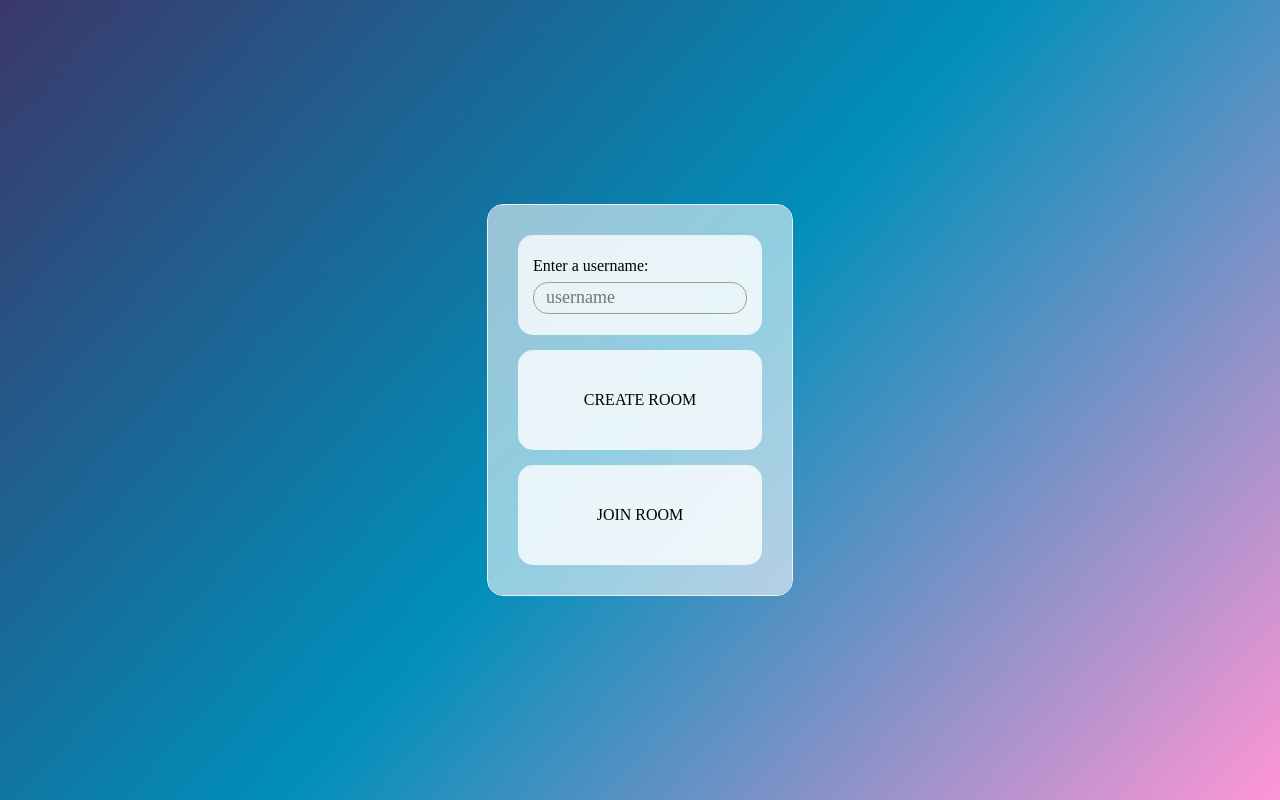
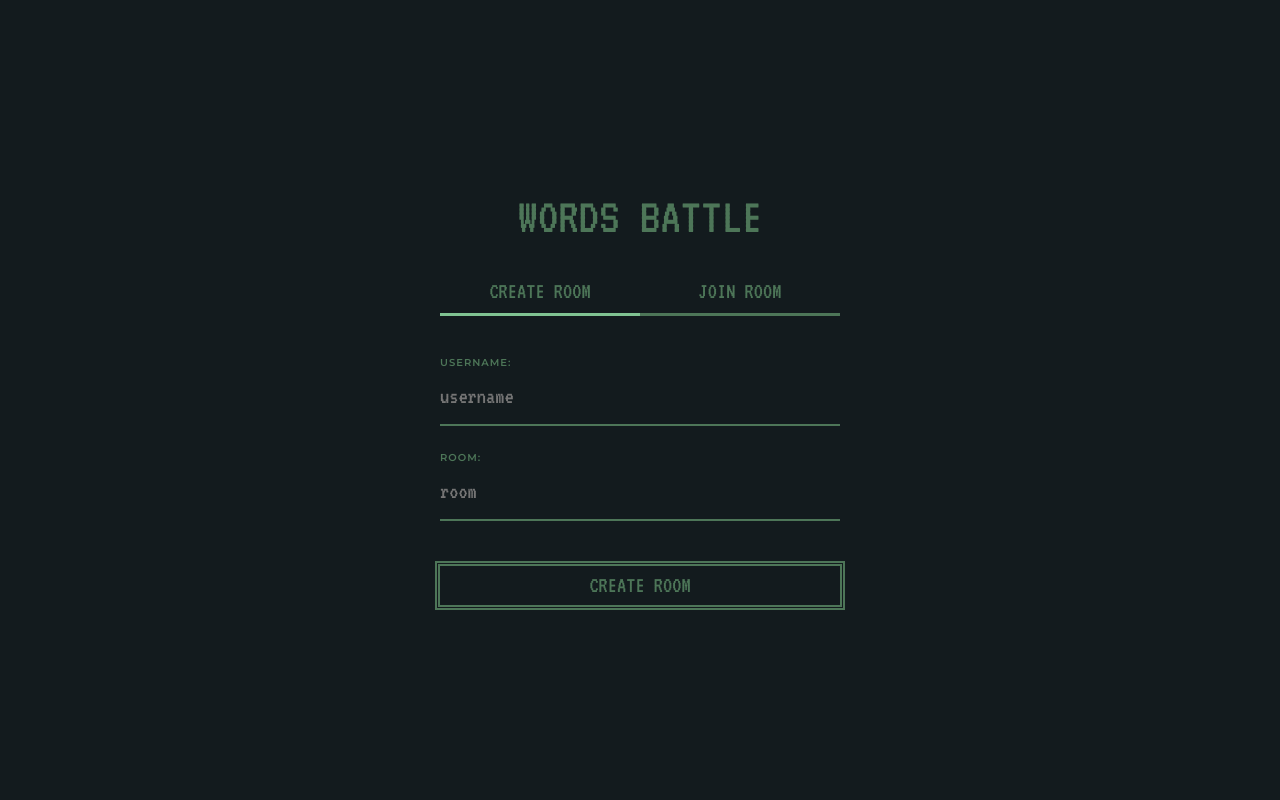
Before and after one commit to dasunheimliche/words-battle, a React (Vite) app in the folder words-battle-front/: page / in a window 1280 px wide. Built offline with nearby package versions, Linux system fonts and the light colour scheme; no server answers.

Commit message:
mas cambios esteticos

```diff
--- a/words-battle-front/src/App.css
+++ b/words-battle-front/src/App.css
@@ -1,24 +1,31 @@
+@import url('https://fonts.googleapis.com/css2?family=VT323&display=swap');
+@import url('https://fonts.googleapis.com/css2?family=Montserrat:ital,wght@0,100;0,200;0,300;0,400;0,500;0,600;0,700;0,800;0,900;1,100;1,200;1,300;1,400;1,500;1,600;1,700;1,800;1,900&display=swap');
+
+
 .App {
-    /* outline: 2px solid blue;
-    outline-offset: -2px; */
-    display: flex;
-    justify-content: center;
-    align-items: center;
-    height: 100vh;
-    width: 1050px;
+
+    font-family: 'VT323', monospace;
+    border: 1px solid rgba(77, 118, 88, 0.154);
+    border-radius: 17px;
+    color: rgb(142,163,145);
+    background-color: rgb(19,27,30);;
+
+    padding-left: 15px;
+    padding-right: 15px;
 
     display: flex;
     flex-direction: column;
+    justify-content: center;
+    align-items: center;
 }
 
 /* ROOM PANEL */
 
 .room-panel {
-    border: 1px solid black;
-    border-bottom: 0px;
+
     display: flex;
     gap: 50px;
-    font-size: 20px;
+    font-size: 30px;
 
     width: 100%;
     display: flex;
@@ -28,28 +35,35 @@
 
     border-top-left-radius: 25px;
     border-top-right-radius: 25px;
+
+    padding-bottom: 10px;
 }
 
 /* SESSION PANEL */
 .versus-panel {
-    border: 1px solid black;
+    /* border: 1px solid black; */
     /* width: 1020px; */
     width: 100%;
-    height: 50px;
+
+    height: 30px;
 
     margin-bottom: 0px;
     position: relative;
     display: flex;
-    overflow: hidden;
-
+    /* overflow: hidden; */
+    gap: 1%;
 
 }
 .player-panel {
     height: 100%;
     width: 50%;
-    border-right: 1px solid black;
     position: relative;
+
+    border: 2px solid rgb(66, 102, 76);
+    padding: 5px;
+
 }
+
 #host {
     /* border-top-left-radius: 25px;
     border-bottom-left-radius: 0px; */
@@ -60,7 +74,7 @@
 }
 .player-name {
     height: 85%;
-    border-bottom: 1px solid black;
+    /* border-bottom: 1px solid black; */
 
     display: flex;
     align-items: center;
@@ -69,12 +83,14 @@
 .player-health {
     height: 15%;
     position: relative;
+
 }
 .host-health {
     display: flex;
     justify-content: flex-end;
     height: 100%;
     background-color: rgb(111, 255, 111);
+    background-color: rgb(151,87,87);
     position: relative;
 }
 .guest-health {
@@ -82,35 +98,37 @@
     justify-content: flex-start;
     height: 100%;
     background-color: rgb(111, 255, 111);
+    background-color: rgb(151,87,87);
     position: relative;
 }
 .health-red {
     height: 100%;
-    background-color: red;
+    background-color: rgb(151,87,87);
+    background-color: rgb(19,27,30);
     width: 0px;
 }
 
-.host-name {
+/* .host-name {
     background-color: rgba(144, 238, 144, 0.131);
 }
 .guest-name {
     background-color: rgba(175, 238, 238, 0.122);
     justify-content: flex-end;
     padding-right: 15px;
-}
+} */
 
 /* DAMAGE COUNT */
 
 .damage-count {
-    outline: 1px solid red;
     width: 100%;
     height: 50px;
     display: flex;
     position: relative;
+
+    font-size: 24px;
 }
 
 .host-damage-count {
-    outline: 1px solid red;
     width: 50%;
     height: 100%;
 
@@ -130,9 +148,35 @@
     justify-content: center;
 }
 
+.daño {
+    color: rgb(151,87,87);
+}
+
+.names {
+    display: flex;
+    width: 100%;
+
+    margin-top: 18px;
+    font-size: 24px;
+}
+
+.name {
+    width: 50%;
+}
+
+.guest-name {
+    display: flex;
+    justify-content: flex-end;
+    padding-right: 3px;
+}
+
+.host-name {
+    padding-left: 3px;
+}
+
 /* PLAYGROUND PANEL */
 .playground {
-    outline: 1px solid rgb(91, 91, 91);
+    /* outline: 1px solid rgb(91, 91, 91); */
     display: flex;
     padding-top: 35px;
     padding-bottom: 35px;
@@ -152,10 +196,14 @@
     gap: 25px;
 }
 .playground-button {
-    width: 120px;
+    width: 110px;
     height: 40px;
     border: 1px solid black;
-    border-radius: 15px;
+    font-size: 21px;
+    /* border-radius: 15px; */
+    border: 5px solid rgb(77,118,88);
+    border-style: double;
+    border-radius: 3px;
 
     display: flex;
     align-items: center;
@@ -163,50 +211,66 @@
 
     cursor: pointer;
 }
+
+.playground-button:hover {
+    color: rgb(151,87,87);
+}
+
 .playground-result {
-    border: 1px solid rgb(0, 0, 0);
+    /* outline: 1px solid red; */
+
     border-radius: 15px;
-    padding: 25px;
-    width: 300px;
+    width: 420px;
+    height: 420px;
     position: relative;
 
     display: flex;
     flex-direction: column;
     align-items: center;
-    gap: 20px;
+
+    color: rgb(0,17,16);
+
+    border-radius: 15px;
+    overflow: hidden;
 
 }
 .formed-word {
-    outline: 1px solid black;
-    border-radius: 15px;
-    width: 98%;
-    padding-left: 15px;
-    padding-top: 15px;
+    width: calc(100% - 15px);
+    padding-left: 20px;
+    padding-top: 20px;
     padding-bottom: 15px;
     height: 10px;
 
+    font-size: 27px;
+
     display: flex;
     align-items: center;
+
+    background-color: rgb(76,120,87);
 }
+
 .definitions {
-    border: 1px solid black;
-    border-radius: 15px;
-    min-height: 75%;
-    padding: 15px;
-    width: calc(98% - 15px);
+
+    /* border-radius: 15px; */
+    /* min-height: 75%; */
+    font-size: 23px;
+    height: 100%;
+    padding: 20px;
+    width: calc(100% - 30px);
     display: flex;
     flex-direction: column;
     gap: 15px;
+    overflow: auto;
+    background-color: rgb(76,120,87);
 
-    overflow: hidden;
-    height: 250px;
 }
 
 
 .grid {
-    border: 3px solid rgb(228, 11, 11);
     display: flex;
     justify-content: center;
+    border-radius: 15px;
+    overflow: hidden;
 }
 
 .col {
@@ -232,6 +296,13 @@
     -webkit-user-select: none; /* Safari */
     -ms-user-select: none; /* IE 10 and IE 11 */
     user-select: none; /* Standard syntax */
+
+    color: rgb(19,27,30);
+    font-size: 27px;
+}
+
+.item:hover {
+    color: rgb(155, 40, 40);
 }
 
 .line {
@@ -256,16 +327,13 @@
 
 .start-form-container {
     z-index: 10;
-    background: linear-gradient(132deg, rgb(59, 55, 106) 0.00%, rgb(0, 143, 186) 50.00%, rgb(255, 149, 213) 100.00%);
+    background-color: rgb(19,27,30);
 }
 
-.start-form {
-    outline: 1px solid rgb(240, 240, 240);
-    background-color: rgba(255, 255, 255, 0.567);
+/* .start-form {
 
-    padding: 30px;
-    border-radius: 15px;
-
+    background-color: rgb(171,209,174);
+    border-radius: 5px;
     display: flex;
     flex-direction: column;
     gap: 15px;
@@ -334,3 +402,4 @@
 
     cursor: pointer;
 }
+ */
--- a/words-battle-front/src/App.tsx
+++ b/words-battle-front/src/App.tsx
@@ -83,6 +83,7 @@ function App() {
 
 	// console.log("HOST", host);
 	// console.log("GUEST", guest);
+	console.log("USER TURN", userTurn);
 
 	console.log("=============================");
 
@@ -256,6 +257,7 @@ function App() {
 		});
 	};
 	const loadDefinitions = (defs:({definitions: string, id:string})[]) => {
+
 		return defs.map((def, i) => (
 			<div key={i}>{def.definitions}</div>
 		));
@@ -403,26 +405,31 @@ function App() {
 			</div>
 			<div className="versus-panel">
 				<div id="host" className="player-panel">
-					<div className="player-name host-name">{host.username} (host)</div>
+					{/* <div className="player-name host-name">{host.username} (host)</div> */}
 					<div className="player-health host-health">
+
 						<div style={{width: `${((100 - host.health)*100)/100}%`}} className="health-red"></div>
 					</div>
 				</div>
 				<div id="guest" className="player-panel">
-					<div className="player-name guest-name">{guest.username} (guest)</div>
+					{/* <div className="player-name guest-name">{guest.username} (guest)</div> */}
 					<div className="player-health guest-health">
 						<div style={{width: `${((100 - guest.health)*100)/100}%`}} className="health-red"></div>
 					</div>
 				</div>
 			</div>
+			<div className={"names"}>
+				<div className="name host-name">{host.username} (host)</div>
+				<div className="name guest-name">{guest.username} (guest)</div>
+			</div>
 			<div className="damage-count">
 				<div className="host-damage-count">
 					<div>{host.username === userTurn.username && selectedWord(selection)}</div>
-					<div>{host.username === userTurn.username && daño()}</div>
+					<div className="daño">{host.username === userTurn.username && daño()}</div>
 				</div>
 				<div className="guest-damage-count">
 					<div>{guest.username === userTurn.username && selectedWord(selection)}</div>
-					<div>{guest.username === userTurn.username && daño()}</div>
+					<div className="daño">{guest.username === userTurn.username && daño()}</div>
 				</div>
 			</div>
 			<div className="winner">
@@ -459,6 +466,7 @@ function App() {
 				<div className="playground-actions">
 					<div className="playground-button" onClick={userTurn.username === user.username && definitions[0].definitions !== "no word found" && (selection && selection.length >=2) ? send : doNothing}>SEND</div>
 					<div className="playground-button" onClick={userTurn.username === user.username? cancel : doNothing}>CANCEL</div>
+					{winner() && <div className="playground-button" onClick={nextRound}>NEXT ROUND</div>}
 				</div>
 				<div className="playground-result">
 					<div className="formed-word">{selectedWord(selection)}</div>
--- a/words-battle-front/src/components/StartForm.tsx
+++ b/words-battle-front/src/components/StartForm.tsx
@@ -1,4 +1,5 @@
 import React, {Dispatch, useState} from 'react';
+import style from '../styles/startForm.module.css';
 
 interface User {
 	username: string,
@@ -14,13 +15,33 @@ interface Props {
     setRoom: Dispatch<string>
 }
 
+type Mode = "join" | "create";
+
 const StartForm = ({user, joinRoom, createRoom, setUser, setRoom}: Props)=> {
 
-	const [mode, setMode] = useState<string>("");
+	const [mode, setMode] = useState<Mode>("create");
+
+
 
 	return (
-		<form className='start-form'>
-			<div className="start-form-input-container">
+		<form className={style['start-form']}>
+			<div className={style.title}>WORDS BATTLE</div>
+			<div className={style.options}>
+				<div className={mode === "create"? `${style.option} ${style.selected}` : style.option } onClick={()=>setMode("create")}>CREATE ROOM</div>
+				<div className={mode === "join"? `${style.option} ${style.selected}` : style.option} onClick={()=>setMode("join")}>JOIN ROOM</div>
+			</div>
+			<div className={style.inputs}>
+				<label >USERNAME:</label>
+				<input type="text" placeholder='username' onChange={e=>setUser({username: e.target.value, color: "", health:100})} value={user.username} required/>
+				<label >ROOM:</label>
+				<input type="text" placeholder='room' onChange={e=>setRoom(e.target.value)} required/>
+			</div>
+			{mode === "create" && <button type='submit' onClick={createRoom}>CREATE ROOM</button>}
+			{mode === "join" && <button type='submit' onClick={joinRoom}>JOIN ROOM</button>}
+
+
+
+			{/* <div className="start-form-input-container">
 				<div className='start-form-title'>Enter a username:</div>
 				<div className="start-form-input">
 					<input value={user.username} type="text" placeholder='username'onChange={e=>setUser({username: e.target.value, color: "", health:10})} required/>
@@ -43,7 +64,7 @@ const StartForm = ({user, joinRoom, createRoom, setUser, setRoom}: Props)=> {
 						<button onClick={joinRoom}>Join</button>
 					</div>
 				</div>}
-			</div>
+			</div> */}
 		</form>
 	);
 };
--- a/words-battle-front/src/components/Tile.tsx
+++ b/words-battle-front/src/components/Tile.tsx
@@ -97,7 +97,7 @@ const Tile = ({tilePosition, lastPosition, setLastPositionAndEmit, char, selecti
 	};
 
 	return (
-		<div style={check? {backgroundColor: userTurn.color} : {backgroundColor: "white"}} className='item pointer' onClick={userTurn.username === user.username? !check? handleNewPosition : doNothing : doNothing}>{char}</div>
+		<div style={check? {backgroundColor: userTurn.color} : {backgroundColor: "rgb(142,163,145)"}} className='item pointer' onClick={userTurn.username === user.username? !check? handleNewPosition : doNothing : doNothing}>{char}</div>
 	);
 };
 
--- a/words-battle-front/src/index.css
+++ b/words-battle-front/src/index.css
@@ -6,7 +6,12 @@ body {
 
   display: flex;
   justify-content: center;
+  align-items: center;
   position: relative;
+
+  /* background-color: rgb(19,27,30); */
+  background-color: rgb(102,119,95);
+  background-color: rgb(14,14,14);
 }
 
 .pointer {
--- /dev/null
+++ b/words-battle-front/src/styles/startForm.module.css
@@ -0,0 +1,83 @@
+
+@import url('https://fonts.googleapis.com/css2?family=VT323&display=swap');
+
+@import url('https://fonts.googleapis.com/css2?family=Montserrat:ital,wght@0,100;0,200;0,300;0,400;0,500;0,600;0,700;0,800;0,900;1,100;1,200;1,300;1,400;1,500;1,600;1,700;1,800;1,900&display=swap');
+
+
+.start-form {
+    color: rgb(77,118,88);
+    /* background-color: rgb(171,209,174); */
+    border-radius: 5px;
+    display: flex;
+    flex-direction: column;
+    align-items: center;
+    gap: 15px;
+
+    font-family: 'VT323', monospace;
+}
+
+.title {
+    font-size: 51px;
+    margin-bottom: 23px;
+}
+
+.options {
+    display: flex;
+    font-size: 23px;
+    margin-bottom: 25px;
+}
+
+.option {
+    border-bottom: 3px solid rgb(77,118,88);
+    width: 200px;
+
+    display: flex;
+    justify-content: center;
+    padding-bottom: 10px;
+
+    cursor: pointer;
+}
+
+.selected {
+    border-bottom: 3px solid rgb(128, 195, 146);
+}
+
+.inputs {
+    display: flex;
+    flex-direction: column;
+    width: 100%;
+}
+
+.inputs input {
+    all: unset;
+    border-bottom: 2px solid rgb(77,118,88);
+    margin-bottom: 25px;
+    height: 55px;
+
+    font-size: 23px;
+}
+
+.inputs label {
+    font-family: 'Montserrat', sans-serif;;
+    font-size: 10px;
+    font-weight: 600;
+    letter-spacing: 1px;
+}
+
+button {
+    all: unset;
+    width: 100%;
+    cursor: pointer;
+    display: flex;
+    justify-content: center;
+    font-size: 23px;
+    border: 5px solid rgb(77,118,88);
+    padding-top: 8px;
+    padding-bottom: 8px;
+    border-style: double;
+}
+
+button:hover {
+    /* background-color: rgba(19, 27, 30, 0.548); */
+    color: rgb(151,87,87);
+}
```
